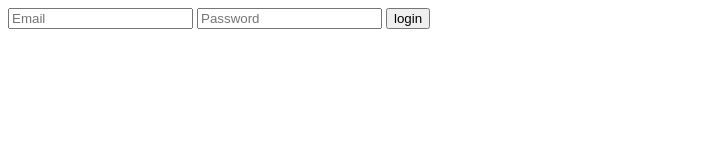
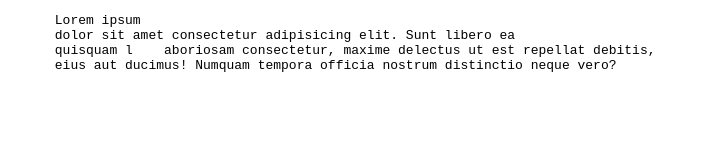
Before and after one commit to kilaniBarhoom/html-course, a plain HTML site: page index.html in a window 1280 px wide. Shown: the whole page, without its empty margins (0-706 px from the left). Drawn offline with Linux system fonts and the light colour scheme.

Commit message:
pre element

```diff
--- a/index.html
+++ b/index.html
@@ -5,11 +5,12 @@
     <title>Document</title>
   </head>
   <body>
-    <!-- form and input elements -->
-    <form>
-      <input type="text" placeholder="Email" />
-      <input type="password" placeholder="Password" />
-      <input type="button" value="login" />
-    </form>
+    <!-- pre element => formatting spaces and enters -->
+    <pre>
+      Lorem ipsum
+      dolor sit amet consectetur adipisicing elit. Sunt libero ea
+      quisquam l    aboriosam consectetur, maxime delectus ut est repellat debitis,
+      eius aut ducimus! Numquam tempora officia nostrum distinctio neque vero?
+    </pre>
   </body>
 </html>
```
